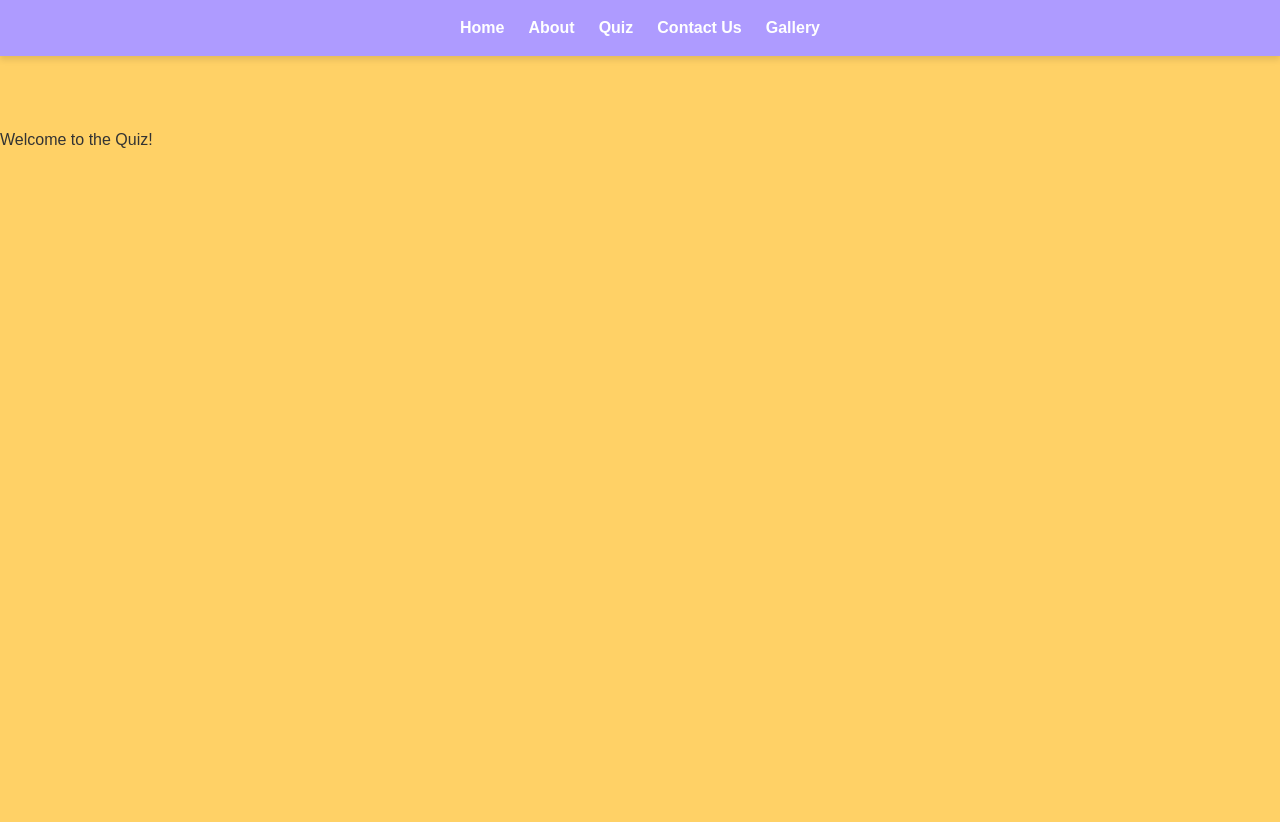
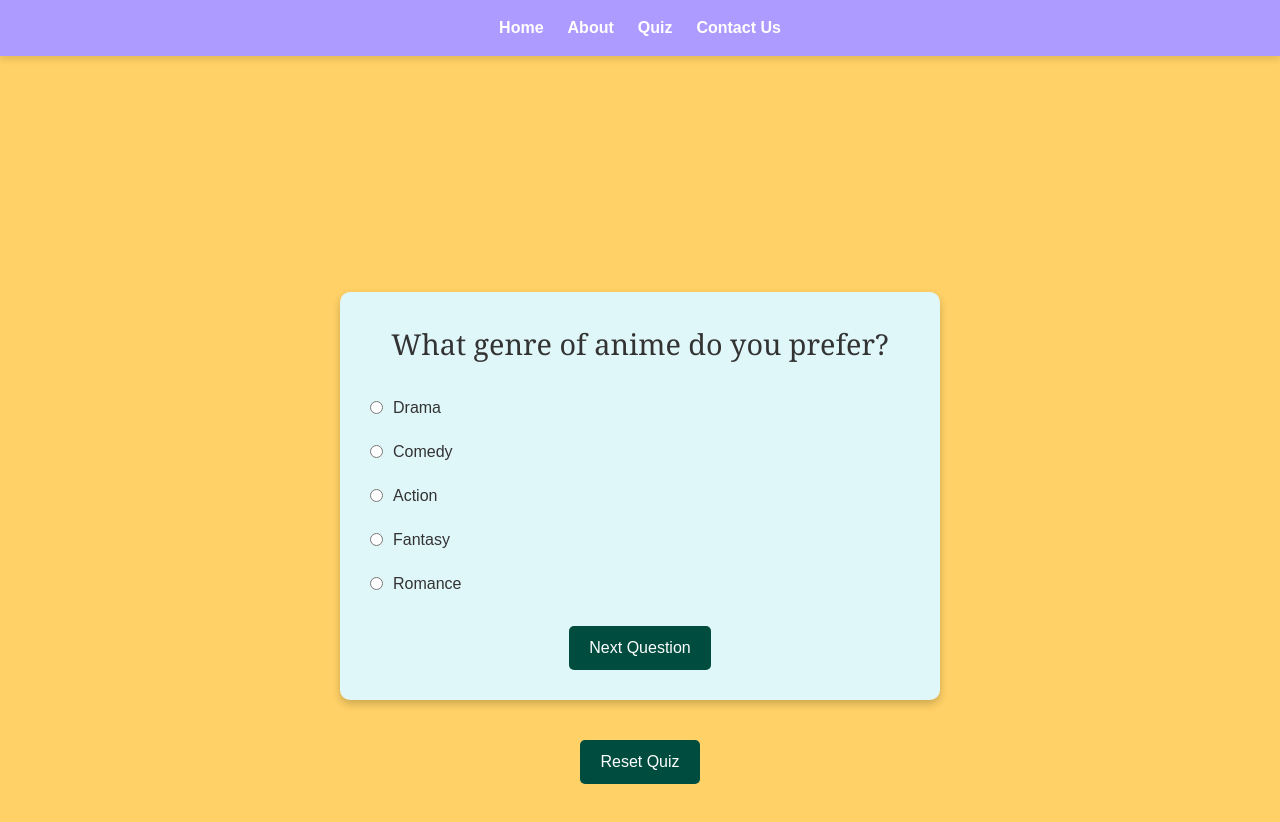
Before and after one commit to AceChianni/level3capstone, a Next.js app: page /quiz in a window 1280 px wide. Shown: the top 822 px of the page. Before the commit the page ends 800 px from the top, so only its background shows below. Built offline with nearby package versions, Linux system fonts and the light colour scheme.

Commit message:
add quiz functionality, styles, and extras (popups)

```diff
--- a/src/app/quiz/page.js
+++ b/src/app/quiz/page.js
@@ -1,12 +1,71 @@
-// src/app/pages/quiz.js
+// app/quiz/page.js
 
-const QuizPage = () => {
+"use client";
+import React from "react";
+import "/styles/quizstyles.css";
+import QuizPage from "@/components/QuizPage";
+
+const questions = [
+  {
+    id: 1,
+    question: "What genre of anime do you prefer?",
+    options: ["Drama", "Comedy", "Action", "Fantasy", "Romance"],
+  },
+  {
+    id: 2,
+    question: "What type of mood do you enjoy?",
+    options: [
+      "Serious and deep",
+      "Funny and quirky",
+      "Light-hearted and humorous",
+      "Brave and adventurous",
+      "Heartwarming and romantic",
+    ],
+  },
+  {
+    id: 3,
+    question: "What kind of storyline do you find most intriguing?",
+    options: [
+      "Emotionally gripping",
+      "Light-hearted and humorous",
+      "Full of thrilling battles",
+      "Involving supernatural elements",
+      "Exploring futuristic concepts",
+      "A blossoming love story",
+    ],
+  },
+  {
+    id: 4,
+    question:
+      "Which setting or environment do you prefer in a TV show or movie?",
+    options: [
+      "Urban cityscape",
+      "Rural countryside",
+      "Fantasy world",
+      "Outer space",
+      "Historical era",
+      "A romantic getaway",
+    ],
+  },
+  {
+    id: 5,
+    question:
+      "What is your preferred tone or atmosphere in a TV show or movie?",
+    options: [
+      "Serious and intense",
+      "Light-hearted and fun",
+      "Mysterious and suspenseful",
+      "Whimsical and magical",
+      "Futuristic and innovative",
+      "Passionate and emotional",
+    ],
+  },
+];
+
+export default function QuizPageWrapper() {
   return (
     <div>
-      <h1>Welcome to the Quiz!</h1>
-      {/* Your quiz content goes here */}
+      <QuizPage questions={questions} />
     </div>
   );
-};
-
-export default QuizPage; // Only this one default export
+}
--- a/src/components/Navbar.js
+++ b/src/components/Navbar.js
@@ -17,9 +17,9 @@ export default function Navbar() {
         <li>
           <Link href="/contact">Contact Us</Link>
         </li>
-        <li>
+        {/* <li>
           <Link href="/gallery">Gallery</Link>
-        </li>
+        </li> */}
       </ul>
     </nav>
   );
--- a/src/components/QuizPage.js
+++ b/src/components/QuizPage.js
@@ -7,12 +7,12 @@ const GENRE_IDS = {
   Comedy: "Comedy",
   Action: "Action",
   Fantasy: "Fantasy",
-  "Science Fiction": "Sci-Fi",
+  Romance: "Romance",
   "Serious and deep": "Drama",
   "Funny and quirky": "Comedy",
   "Brave and adventurous": "Adventure",
   "Magical and mystical": "Fantasy",
-  "Intelligent and innovative": "Sci-Fi",
+  "Heartwarming and romantic": "Romance",
   "Emotionally gripping": "Drama",
   "Light-hearted and humorous": "Comedy",
   "Full of thrilling battles": "Action",
@@ -23,180 +23,348 @@ const GENRE_IDS = {
   "Fantasy world": "Fantasy",
   "Outer space": "Sci-Fi",
   "Historical era": "Historical",
+  "A romantic getaway": "Romance",
   "Serious and intense": "Drama",
   "Light-hearted and fun": "Comedy",
   "Mysterious and suspenseful": "Mystery",
   "Whimsical and magical": "Fantasy",
   "Futuristic and innovative": "Sci-Fi",
+  "Passionate and emotional": "Romance",
 };
 
-const QuizPage = () => {
+// const QuizPage = ({ questions }) => {
+//   const [currentQuestion, setCurrentQuestion] = useState(0);
+//   const [selectedAnswers, setSelectedAnswers] = useState([]);
+//   const [recommendations, setRecommendations] = useState(null);
+//   const [isLoading, setIsLoading] = useState(false);
+//   const [showPopup, setShowPopup] = useState(false);
+
+//   const handleAnswerChange = (e) => {
+//     const { value } = e.target;
+//     setSelectedAnswers((prev) => {
+//       const updated = [...prev];
+//       updated[currentQuestion] = value;
+//       return updated;
+//     });
+//   };
+
+//   const showNextQuestion = () => {
+//     if (!selectedAnswers[currentQuestion]) {
+//       alert("Please select an answer before proceeding.");
+//       return;
+//     }
+//     if (currentQuestion < questions.length - 1) {
+//       setCurrentQuestion((prev) => prev + 1);
+//     } else {
+//       submitQuiz();
+//     }
+//   };
+
+//   const submitQuiz = async () => {
+//     setIsLoading(true);
+//     const genres = selectedAnswers.map((answer) => GENRE_IDS[answer]);
+//     const uniqueGenres = [...new Set(genres)];
+
+//     const query = `
+//       query ($genres: [String]) {
+//         Page(perPage: 5) {
+//           media(genre_in: $genres, type: ANIME, sort: POPULARITY_DESC) {
+//             title {
+//               romaji
+//             }
+//             coverImage {
+//               large
+//             }
+//             description
+//             siteUrl
+//           }
+//         }
+//       }`;
+
+//     const variables = { genres: uniqueGenres };
+
+//     try {
+//       const response = await fetch("https://graphql.anilist.co", {
+//         method: "POST",
+//         headers: {
+//           "Content-Type": "application/json",
+//         },
+//         body: JSON.stringify({
+//           query,
+//           variables,
+//         }),
+//       });
+
+//       const { data } = await response.json();
+//       if (data.Page.media.length > 0) {
+//         setRecommendations(data.Page.media);
+//       } else {
+//         if (!showPopup) {
+//           // Only show popup once
+//           setShowPopup(true); // Show the popup if no recommendations
+//         }
+//       }
+//     } catch (error) {
+//       console.error("Error fetching recommendations:", error);
+//     } finally {
+//       setIsLoading(false);
+//     }
+//   };
+
+//   const loadMoreRecommendations = () => {
+//     if (recommendations.length < 10) {
+//       alert(
+//         "No more recommendations available. Please try restarting the quiz."
+//       );
+//       if (!showPopup) {
+//         // Only show popup once
+//         setShowPopup(true); // Show the popup if there are no more recommendations
+//       }
+//     }
+//   };
+
+//   const resetQuiz = () => {
+//     setCurrentQuestion(0);
+//     setSelectedAnswers([]);
+//     setRecommendations(null);
+//     setShowPopup(false);
+//   };
+
+//   return (
+//     <div className="quiz-container">
+//       {questions[currentQuestion] && (
+//         <div className="quiz-card">
+//           <h2>{questions[currentQuestion].question}</h2>
+//           <div className="question">
+//             {questions[currentQuestion].options.map((option, index) => (
+//               <label key={index}>
+//                 <input
+//                   type="radio"
+//                   value={option}
+//                   checked={selectedAnswers[currentQuestion] === option}
+//                   onChange={handleAnswerChange}
+//                 />
+//                 {option}
+//               </label>
+//             ))}
+//           </div>
+//           {currentQuestion < questions.length - 1 ? (
+//             <button onClick={showNextQuestion}>Next Question</button>
+//           ) : (
+//             <button onClick={submitQuiz}>Get Results</button>
+//           )}
+//         </div>
+//       )}
+
+//       {/* Recommendations Section */}
+//       {recommendations && recommendations.length > 0 && (
+//         <div className="results-card">
+//           <h3 className="recommendations-title">Your Recommendations</h3>
+//           {recommendations.map((anime, index) => (
+//             <div className="anime-item" key={index}>
+//               <h3>{anime.title.romaji}</h3>
+//               <img src={anime.coverImage.large} alt={anime.title.romaji} />
+//               <p>{anime.description}</p>
+//               <a href={anime.siteUrl} target="_blank" rel="noopener noreferrer">
+//                 Go to site
+//               </a>
+//             </div>
+//           ))}
+//           <button
+//             className="load-more-button"
+//             onClick={loadMoreRecommendations}
+//           >
+//             Load More
+//           </button>
+//         </div>
+//       )}
+
+//       {/* Reset Quiz Button */}
+//       <button onClick={resetQuiz} className="reset-button">
+//         Reset Quiz
+//       </button>
+
+//       {/* Popup Alert */}
+//       {showPopup && (
+//         <div className="popup-alert active">
+//           <h4>Oops! No More Recommendations</h4>
+//           <p>
+//             It looks like there are no more recommendations. Please try
+//             restarting the quiz.
+//           </p>
+//           <button onClick={() => setShowPopup(false)}>Close</button>
+//         </div>
+//       )}
+//     </div>
+//   );
+// };
+
+// export default QuizPage;
+
+const QuizPage = ({ questions }) => {
   const [currentQuestion, setCurrentQuestion] = useState(0);
   const [selectedAnswers, setSelectedAnswers] = useState([]);
   const [recommendations, setRecommendations] = useState(null);
   const [isLoading, setIsLoading] = useState(false);
-
-  const questions = [
-    {
-      id: 1,
-      question: "What genre of anime do you prefer?",
-      options: ["Drama", "Comedy", "Action", "Fantasy"],
-    },
-    {
-      id: 2,
-      question: "What type of mood do you enjoy?",
-      options: [
-        "Serious and deep",
-        "Funny and quirky",
-        "Light-hearted and humorous",
-        "Brave and adventurous",
-      ],
-    },
-    // Add more questions here as needed
-  ];
+  const [showPopup, setShowPopup] = useState(false); // state for popup visibility
+  const [quizFinished, setQuizFinished] = useState(false); // state to track if quiz is finished
 
   const handleAnswerChange = (e) => {
     const { value } = e.target;
-    setSelectedAnswers((prevAnswers) => {
-      const updatedAnswers = [...prevAnswers];
-      updatedAnswers[currentQuestion] = value;
-      return updatedAnswers;
+    setSelectedAnswers((prev) => {
+      const updated = [...prev];
+      updated[currentQuestion] = value;
+      return updated;
     });
   };
 
   const showNextQuestion = () => {
-    if (selectedAnswers[currentQuestion]) {
-      if (currentQuestion < questions.length - 1) {
-        setCurrentQuestion(currentQuestion + 1);
-      } else {
-        submitQuiz();
-      }
+    if (!selectedAnswers[currentQuestion]) {
+      alert("Please select an answer before proceeding.");
+      return;
+    }
+    if (currentQuestion < questions.length - 1) {
+      setCurrentQuestion((prev) => prev + 1);
     } else {
-      alert("Please answer the question before proceeding.");
+      submitQuiz();
     }
   };
 
   const submitQuiz = async () => {
-    if (selectedAnswers.length === questions.length) {
-      setIsLoading(true);
-      await fetchRecommendations();
-    } else {
-      alert("Please answer all questions before submitting.");
-    }
-  };
-
-  const fetchRecommendations = async () => {
-    const genreNames = selectedAnswers.map((answer) => GENRE_IDS[answer]);
-    const uniqueGenreNames = [...new Set(genreNames)];
+    setIsLoading(true);
+    const genres = selectedAnswers.map((answer) => GENRE_IDS[answer]);
+    const uniqueGenres = [...new Set(genres)];
 
     const query = `
-            query ($genres: [String]) {
-                Page(perPage: 5) {
-                    media(genre_in: $genres, type: ANIME, sort: POPULARITY_DESC) {
-                        title {
-                            romaji
-                        }
-                        coverImage {
-                            large
-                        }
-                        description
-                        siteUrl
-                    }
-                }
+      query ($genres: [String]) {
+        Page(perPage: 5) {
+          media(genre_in: $genres, type: ANIME, sort: POPULARITY_DESC) {
+            title {
+              romaji
             }
-        `;
+            coverImage {
+              large
+            }
+            description
+            siteUrl
+          }
+        }
+      }`;
 
-    const variables = {
-      genres: uniqueGenreNames,
-    };
+    const variables = { genres: uniqueGenres };
 
     try {
       const response = await fetch("https://graphql.anilist.co", {
         method: "POST",
         headers: {
           "Content-Type": "application/json",
-          Accept: "application/json",
         },
         body: JSON.stringify({
-          query: query,
-          variables: variables,
+          query,
+          variables,
         }),
       });
 
-      const data = await response.json();
+      const { data } = await response.json();
+      if (data.Page.media.length > 0) {
+        setRecommendations(data.Page.media);
+      } else {
+        if (!showPopup) {
+          // Only show popup once
+          setShowPopup(true); // Show the popup if no recommendations
+        }
+      }
+      setQuizFinished(true); // Mark quiz as finished after submission
+    } catch (error) {
+      console.error("Error fetching recommendations:", error);
+    } finally {
       setIsLoading(false);
-
-      if (data.data.Page.media.length > 0) {
-        displayRecommendations(data.data.Page.media);
-      } else {
-        setRecommendations(
-          "No recommendations found. Try again with different options."
-        );
-      }
-    } catch (error) {
-      setIsLoading(false);
-      setRecommendations(
-        "Failed to fetch recommendations. Please try again later."
-      );
-      console.error("Error fetching recommendations:", error);
     }
   };
 
-  const displayRecommendations = (animeList) => {
-    setRecommendations(
-      animeList.map((anime) => (
-        <div key={anime.title.romaji} className="anime-item">
-          <h3>{anime.title.romaji}</h3>
-          <img src={anime.coverImage.large} alt={anime.title.romaji} />
-          <p>{anime.description}</p>
-          <a href={anime.siteUrl} target="_blank" rel="noopener noreferrer">
-            More Info
-          </a>
-        </div>
-      ))
-    );
+  const loadMoreRecommendations = () => {
+    if (recommendations.length < 10) {
+      alert(
+        "No more recommendations available. Please try restarting the quiz."
+      );
+      if (!showPopup) {
+        // Only show popup once
+        setShowPopup(true); // Show the popup if there are no more recommendations
+      }
+    }
   };
 
   const resetQuiz = () => {
+    setCurrentQuestion(0);
     setSelectedAnswers([]);
-    setCurrentQuestion(0);
     setRecommendations(null);
+    setShowPopup(false);
+    setQuizFinished(false); // Reset the quiz status
   };
 
   return (
-    <div>
-      {questions.length > 0 && (
-        <div>
+    <div className="quiz-container">
+      {!quizFinished && questions[currentQuestion] && (
+        <div className="quiz-card">
           <h2>{questions[currentQuestion].question}</h2>
-          <form>
+          <div className="question">
             {questions[currentQuestion].options.map((option, index) => (
-              <div key={index}>
+              <label key={index}>
                 <input
                   type="radio"
-                  id={option}
-                  name={`question-${currentQuestion}`}
                   value={option}
                   checked={selectedAnswers[currentQuestion] === option}
                   onChange={handleAnswerChange}
                 />
-                <label htmlFor={option}>{option}</label>
-              </div>
+                {option}
+              </label>
             ))}
-          </form>
-          <button onClick={showNextQuestion}>Next</button>
+          </div>
+          {currentQuestion < questions.length - 1 ? (
+            <button onClick={showNextQuestion}>Next Question</button>
+          ) : (
+            <button onClick={submitQuiz}>Get Results</button>
+          )}
         </div>
       )}
 
-      {isLoading && <p>Loading recommendations...</p>}
+      {/* Recommendations Section */}
+      {quizFinished && recommendations && recommendations.length > 0 && (
+        <div className="results-card">
+          <h3 className="recommendations-title">Your Recommendations</h3>
+          {recommendations.map((anime, index) => (
+            <div className="anime-item" key={index}>
+              <h3>{anime.title.romaji}</h3>
+              <img src={anime.coverImage.large} alt={anime.title.romaji} />
+              <p>{anime.description}</p>
+              <a href={anime.siteUrl} target="_blank" rel="noopener noreferrer">
+                Go to site
+              </a>
+            </div>
+          ))}
+          <button
+            className="load-more-button"
+            onClick={loadMoreRecommendations}
+          >
+            Load More
+          </button>
+        </div>
+      )}
 
-      {recommendations && (
-        <div>
-          {Array.isArray(recommendations) ? (
-            recommendations
-          ) : (
-            <p>{recommendations}</p>
-          )}
-          <button onClick={resetQuiz}>Restart Quiz</button>
+      {/* Reset Quiz Button */}
+      <button onClick={resetQuiz} className="reset-button">
+        Reset Quiz
+      </button>
+
+      {/* Popup Alert */}
+      {showPopup && (
+        <div className="popup-alert active">
+          <h4>Oops! No More Recommendations</h4>
+          <p>
+            It looks like there are no more recommendations. Please try
+            restarting the quiz.
+          </p>
+          <button onClick={() => setShowPopup(false)}>Close</button>
         </div>
       )}
     </div>
--- a/styles/quizstyles.css
+++ b/styles/quizstyles.css
@@ -1,20 +1,125 @@
-/* styles/quizstyles.css */
+/* General container styles */
 .quiz-container {
+  display: flex;
+  justify-content: center;
+  align-items: center;
+  min-height: 100vh;
   padding: 20px;
+  text-align: center;
+  flex-direction: column;
+}
+
+/* Quiz card styling */
+.quiz-card {
+  background-color: #e0f7fa; /* Light blue */
+  padding: 30px;
+  border-radius: 10px;
+  box-shadow: 0 4px 8px rgba(0, 0, 0, 0.2);
+  margin: 20px 0;
+  max-width: 600px;
+  width: 100%;
+  box-sizing: border-box;
   text-align: center;
 }
 
-.quiz-form {
-  margin-top: 20px;
+.quiz-card h2 {
+  font-size: 1.8rem; /* Slightly smaller text */
+  margin-bottom: 20px;
+  font-family: "Georgia", serif;
 }
 
-.question {
-  margin-bottom: 15px;
+/* Darker blue card for results */
+.results-card {
+  background-color: #004d40; /* Dark blue */
+  padding: 30px;
+  border-radius: 10px;
+  box-shadow: 0 4px 8px rgba(0, 0, 0, 0.2);
+  margin: 20px 0;
+  max-width: 600px;
+  width: 100%;
+  box-sizing: border-box;
 }
 
-label {
+.recommendations-title {
+  font-size: 2rem;
+  color: white;
+  margin-bottom: 30px;
+}
+
+/* Title styling for anime recommendations */
+.anime-item h3 {
+  font-size: 1.2rem;
+  font-weight: bold;
+  margin: 10px 0;
+  color: yellowgreen;
+}
+
+/* Styling for anime cover art */
+.anime-item img {
+  max-width: 250px;
+  margin: 10px auto;
+  border-radius: 10px;
   display: block;
+  max-height: 300px;
+  object-fit: cover;
+}
+
+/* Styling for description */
+.anime-item p {
+  font-size: 0.9rem;
+  color: #f5f5f5;
+  margin-bottom: 10px;
+}
+
+/* Load more button styling */
+.load-more-button {
+  background-color: #81d4fa; /* Light blue */
+  color: white;
+  padding: 12px 30px;
+  border: none;
+  border-radius: 20px;
+  cursor: pointer;
+  font-size: 1rem;
+  margin-top: 20px;
+  transition: background-color 0.3s ease;
+}
+
+.load-more-button:hover {
+  background-color: #29b6f6; /* Darker light blue */
+}
+
+/* Reset quiz button styling */
+.reset-quiz-button {
+  margin-top: 15px;
+  padding: 10px 20px;
+  background-color: #81d4fa; /* Sky blue */
+  color: white;
+  border: none;
+  border-radius: 20px;
+  font-size: 16px;
+  cursor: pointer;
+  transition: background-color 0.3s ease;
+}
+
+.reset-quiz-button:hover {
+  background-color: #29b6f6; /* Darker sky blue */
+}
+
+/* Styling for individual questions */
+.question {
+  display: flex;
+  flex-direction: column;
+  align-items: flex-start;
+}
+
+.question label {
+  display: flex;
+  align-items: center; /* Align radio button with text */
   margin: 10px 0;
+}
+
+.question input[type="radio"] {
+  margin-right: 10px; /* Space between radio and label */
 }
 
 button {
@@ -23,22 +128,10 @@ button {
   background-color: #004d40;
   color: white;
   border: none;
+  border-radius: 5px;
   cursor: pointer;
 }
 
 button:hover {
   background-color: #ff7043;
 }
-
-.recommendations {
-  margin-top: 20px;
-}
-
-.anime-item {
-  margin-bottom: 20px;
-}
-
-.anime-item img {
-  max-width: 200px;
-  margin-bottom: 10px;
-}
```
